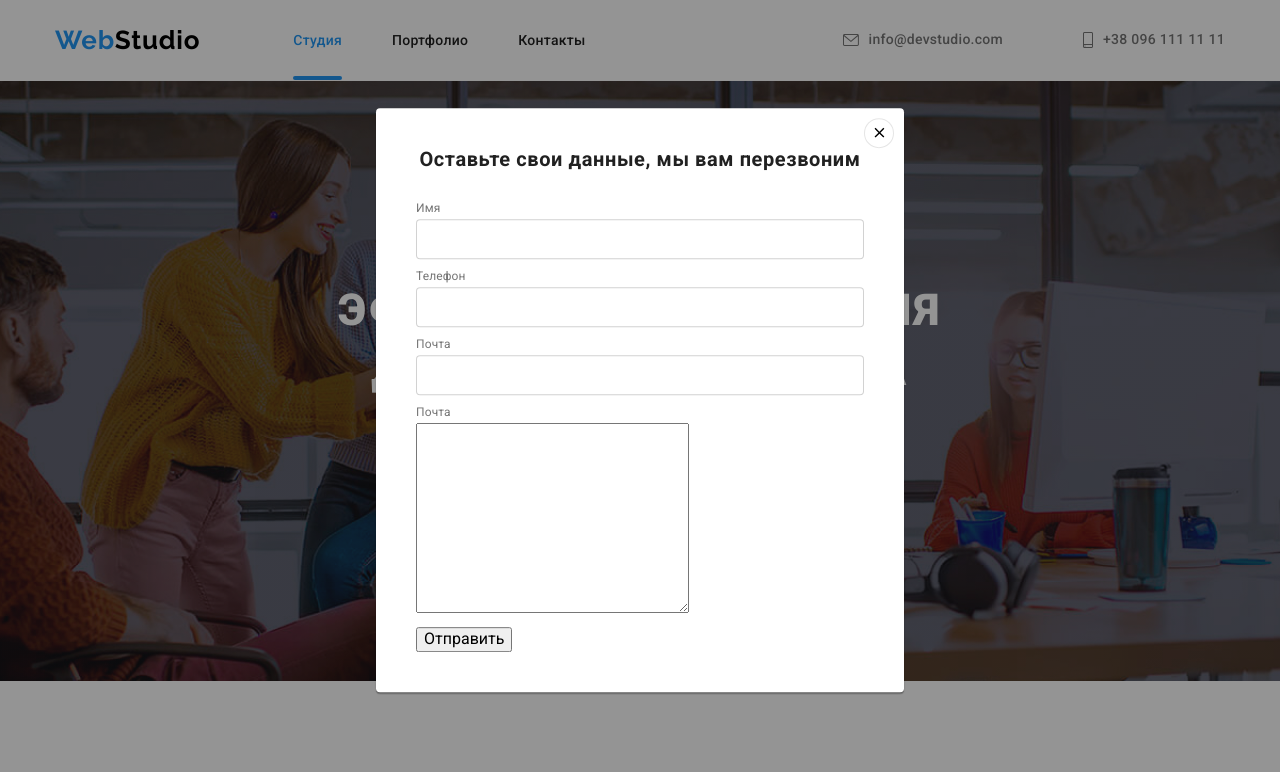
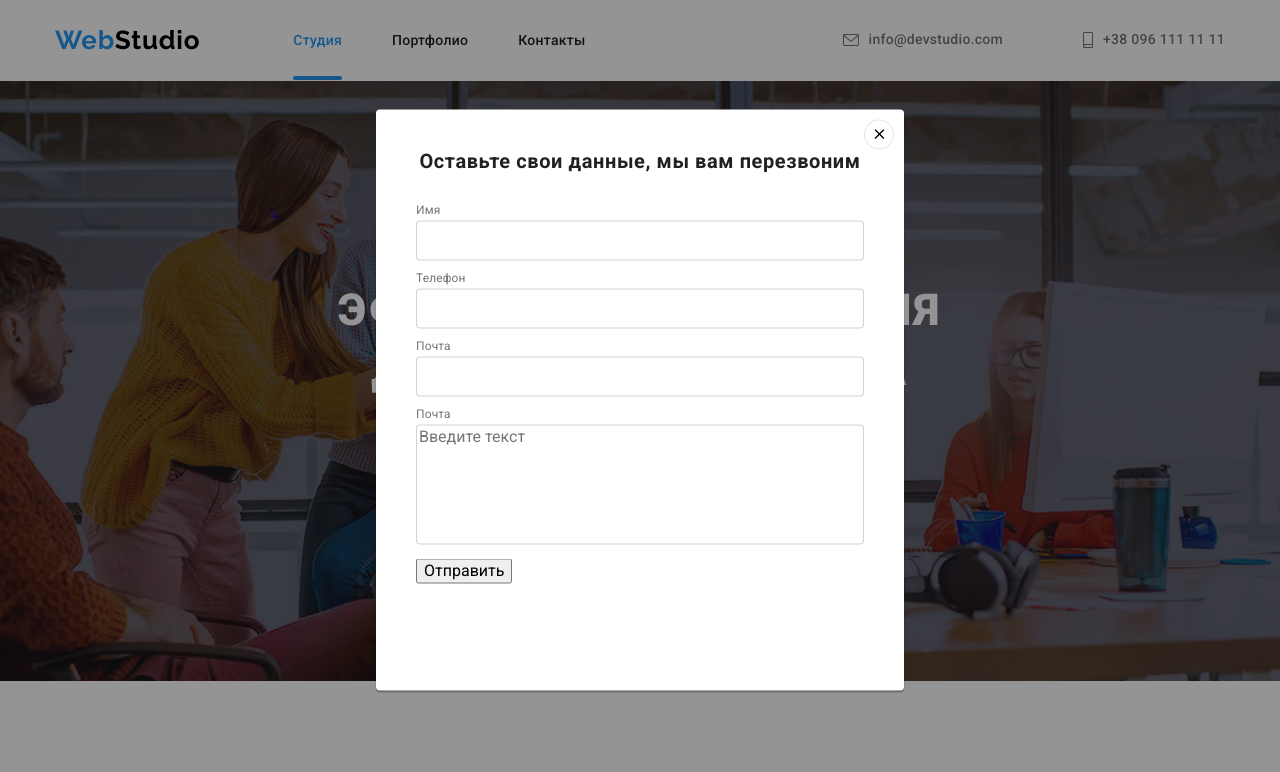
Before and after one commit to Maxstr75/goit-markup-hw-06, a plain HTML site: page index.html in a window 1280 px wide. Shown: the top 772 px of the page. Drawn offline with nearby package versions, Linux system fonts and the light colour scheme.

Commit message:
add resize none

```diff
--- a/css/styles.css
+++ b/css/styles.css
@@ -749,7 +749,16 @@ font-weight: normal;
 outline: none;
 }
 
-
+.modal-form-text {
+width: 448px;
+height: 120px;
+left: 576px;
+top: 518px;
+border: 1px solid rgba(33, 33, 33, 0.2);
+box-sizing: border-box;
+border-radius: 4px;
+resize: none;
+}
 
 .modal-form-input::placeholder {
 font-family: Roboto;
@@ -758,8 +767,9 @@ font-weight: normal;
 font-size: 12px;
 line-height: 14px;
 letter-spacing: 0.01em;
-color: #757575;
+color: rgba(117, 117, 117, 0.5);;
 }
+
 
 .form-input-text {
 font-family: Roboto;
--- a/index.html
+++ b/index.html
@@ -461,7 +461,7 @@
                   </div>
                   <div class="modal-field">
                   <label for="user-email" class="form-input-text">Почта</label>
-                  <textarea name="" id="" cols="30" rows="10"></textarea>
+                  <textarea name="" id="" class="modal-form-text" placeholder="Введите текст"></textarea>
                   </div>
                   <button type="submit">Отправить</button>
 
```
